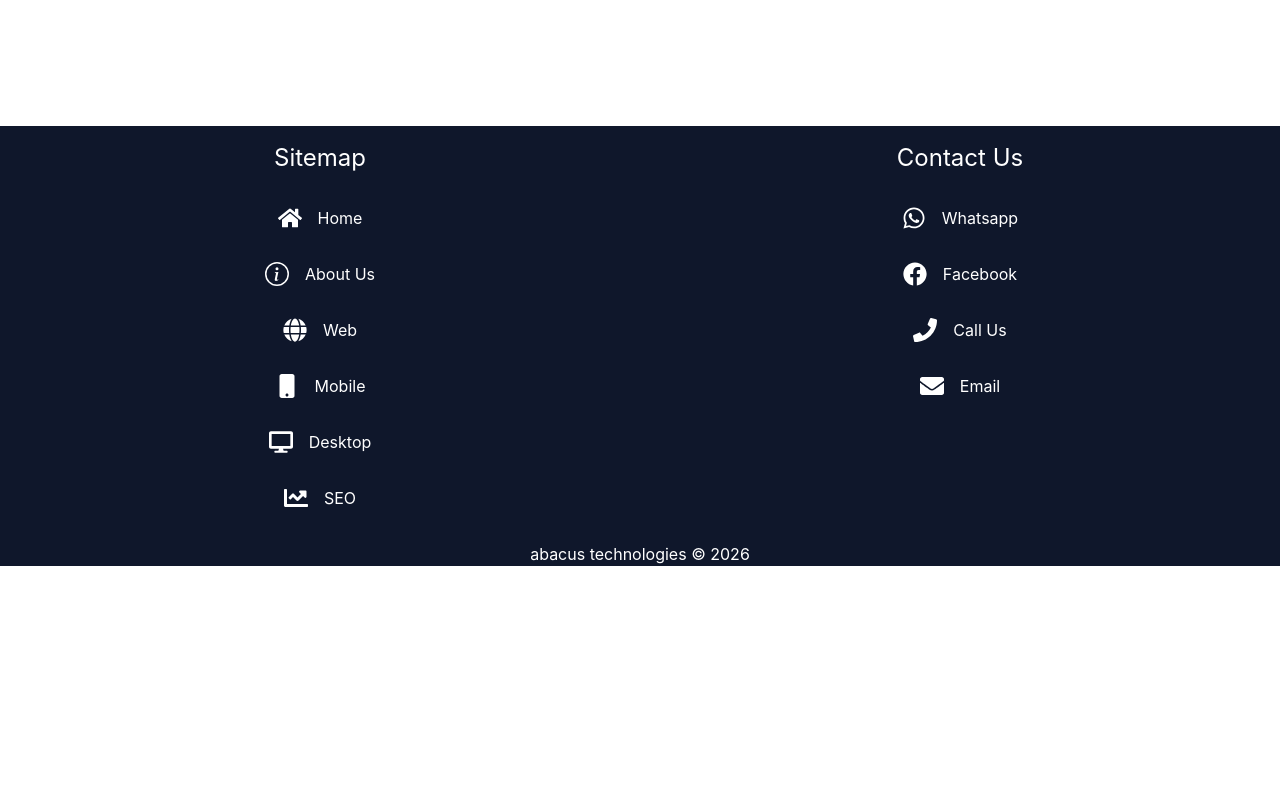
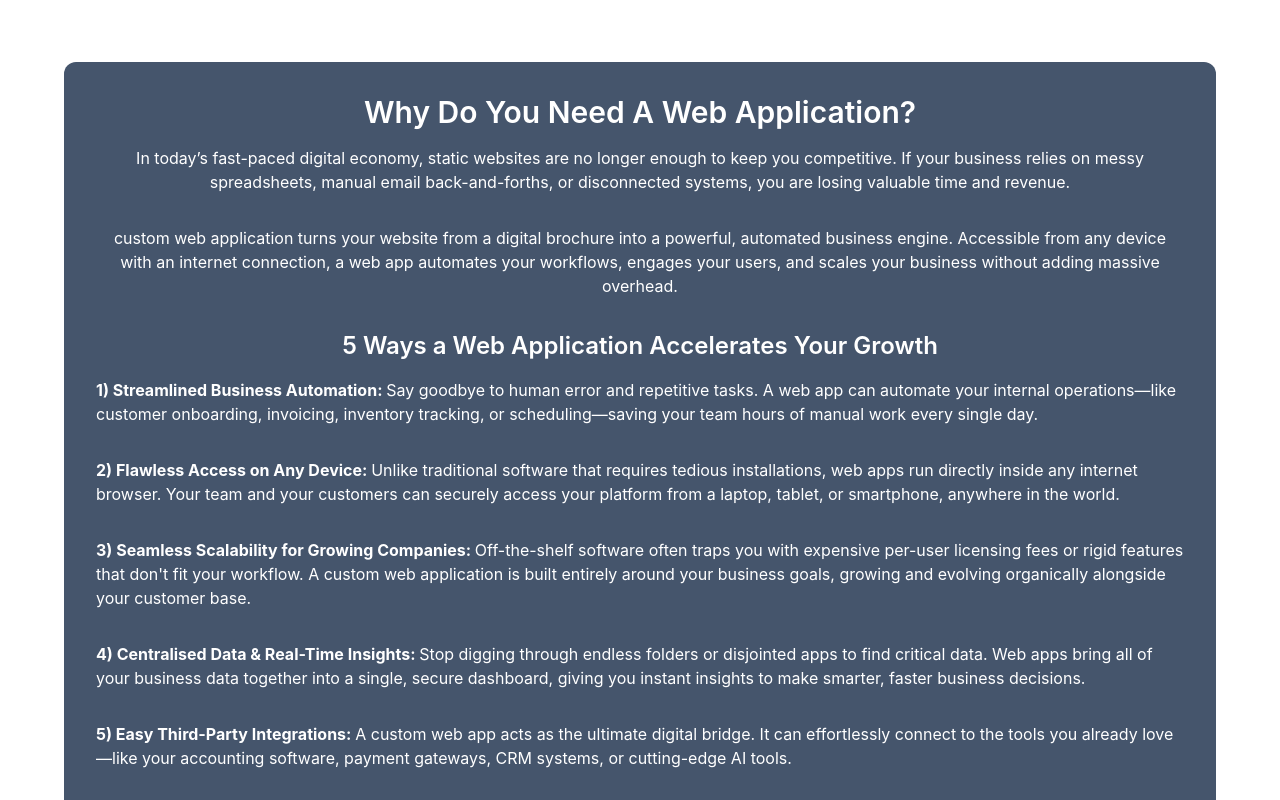
Before and after one commit to Burlington1308/abacus_technologies, a React (Vite) app: page /services/web in a window 1280 px wide. Shown: the part 1580-2380 px from the top of the page. Before the commit the page ends 2146 px from the top, so only its background shows below. Built offline with nearby package versions, Linux system fonts and the light colour scheme.

Commit message:
web page final copy

```diff
--- a/src/components/Web.jsx
+++ b/src/components/Web.jsx
@@ -1,14 +1,15 @@
 import { FaCode, FaCodeBranch, FaDatabase, FaGlobe, FaShoppingCart } from "react-icons/fa";
-import image from "../assets/images/laptop.jpg"
+import image from "../assets/images/laptop.jpg";
 import { BrainCircuit } from "lucide-react";
+import busImage from "../assets/images/business_woman.jpg";
 
 const Web = () => {
   return (
     <div className="min-h-dvh w-full p-16
       justify-center text-slate-800">
         <div className="flex shadow-2xl">
-          <div className="w-1/2 flex flex-col
-            text-center p-20 gap-8 bg-white rounded-2xl
+          <div className="w-full md:w-1/2 flex flex-col items-center justify-center
+            text-center p-8 md:p-20 gap-8 bg-white rounded-2xl
             xl:rounded-tr-none xl:rounded-br-none ">
               <h1 className="text-5xl font-bold">Responsive Web Applications</h1>
               <FaGlobe size={80} className="m-auto"/>
@@ -22,9 +23,9 @@ const Web = () => {
                       xl:rounded-br-2xl xl:block hidden"/>
         </div>
 
-        <div className="w-full p-16">
+        <div className="w-full py-8 md:p-16">
           <h2 className="text-3xl font-semibold text-center">Types Of Web Applications We Build</h2>
-          <div className="grid grid-cols-1 md:grid-cols-3 gap-4 px-16 py-4">
+          <div className="grid grid-cols-1 md:grid-cols-3 gap-4 md:px-16 py-4">
             <div className="w-full md:basis-[calc(33.333%-1rem)] border border-slate-600 border-1 rounded-xl flex flex-col items-center justify-center p-8">
               <FaCode size={50}/>
               <h3 className="text-2xl font-semibold">Static Website</h3>
@@ -74,6 +75,89 @@ const Web = () => {
             </div>
           </div>
         </div>
+
+        <div className="w-full bg-slate-600 rounded-xl text-white p-8">
+          <h2 className="text-center text-3xl font-semibold">Why Do You Need A Web Application?</h2>
+          <p className='text-center py-4'>
+            In today’s fast-paced digital economy, static websites are no longer enough to keep you competitive.
+            If your business relies on messy spreadsheets, manual email back-and-forths, or disconnected systems,
+            you are losing valuable time and revenue.
+          </p>
+          <p className='text-center py-4'>
+             custom web application turns your website from a digital brochure into a powerful, automated business
+             engine. Accessible from any device with an internet connection, a web app automates your workflows,
+             engages your users, and scales your business without adding massive overhead.
+          </p>
+
+          <h3 className="text-2xl font-semibold text-center pt-4">5 Ways a Web Application Accelerates Your Growth</h3>
+          <p className="py-4">
+            <b>1) Streamlined Business Automation: </b>
+            Say goodbye to human error and repetitive tasks. A web app can automate your internal operations—like customer onboarding,
+            invoicing, inventory tracking, or scheduling—saving your team hours of manual work every single day.
+          </p>
+          <p className="py-4">
+            <b>2) Flawless Access on Any Device: </b>
+            Unlike traditional software that requires tedious installations, web apps run directly inside any internet browser. Your
+            team and your customers can securely access your platform from a laptop, tablet, or smartphone, anywhere in the world.
+          </p>
+          <p className="py-4">
+            <b>3) Seamless Scalability for Growing Companies: </b>
+            Off-the-shelf software often traps you with expensive per-user licensing fees or rigid features that don't fit your workflow.
+            A custom web application is built entirely around your business goals, growing and evolving organically alongside your customer base.
+          </p>
+          <p className="py-4">
+            <b>4) Centralised Data & Real-Time Insights: </b>
+            Stop digging through endless folders or disjointed apps to find critical data. Web apps bring all of your business data together into a single,
+            secure dashboard, giving you instant insights to make smarter, faster business decisions.
+          </p>
+          <p className="py-4">
+            <b>5) Easy Third-Party Integrations: </b>
+            A custom web app acts as the ultimate digital bridge. It can effortlessly connect to the tools you already love—like your accounting software, payment gateways,
+            CRM systems, or cutting-edge AI tools.
+          </p>
+        </div>
+
+        <div className="w-full mt-16 rounded-2xl shadow-2xl flex flex-col md:flex-row">
+          <img src={busImage} className="w-full md:w-1/2 object-cover rounded-tl-2xl rounded-tr-2xl md:rounded-tl-2xl md:rounded-bl-2xl"/>
+          <div className="md:w-1/2 p-8 flex flex-col items-center justify-center">
+             <h3 className="text-2xl font-semibold text-center">Is Your Business Ready for a Web App?</h3>
+             <p className="py-4">
+              <b>If you resonate with any of the following scenarios, it’s time to upgrade your tech stack:</b>
+             </p>
+             <ul className="text-slate-600 py-4 list-disc list-inside">
+              <li className="py-4">You’ve outgrown Microsoft Excel or Google Sheets for managing your operations.</li>
+              <li className="py-4">Your team spends hours manually copying data from one system to another.</li>
+              <li className="py-4">You want to launch a unique online service, SaaS platform, or customer portal but cannot find an existing software that fits your exact concept.</li>
+              <li className="py-4">You need to give remote employees or external clients secure, real-time access to specific company data.</li>
+             </ul>
+
+             <h4 className="text-center text-2xl">Ready to build your digital engine?</h4>
+             <p className="py-4 text-center">
+              Don't let outdated workflows hold your business back. Let’s build a fast, secure, and intelligent web application designed specifically to scale your operations.
+             </p>
+          </div>
+        </div>
+
+        <div className="w-full p-8">
+          <h2 className="text-center text-3xl font-semibold">What If You Only Need A Static Website?</h2>
+          <p className='text-slate-600 text-center py-4'>
+            Not every business needs a complex, data-driven application right out of the gate. If your primary goals
+            are to establish a professional online presence, build brand credibility, and give potential clients a clean
+            way to find your services and contact details, a high-performance static website is the perfect, cost-effective choice.
+          </p>
+          <p className='text-slate-600 text-2xl pt-4'>
+            A modern static site is ideal for:
+          </p>
+          <ul className="text-slate-600 py-4 pl-8">
+            <li className="py-2"><b>Digital Brochures & Portfolios: </b>Showcasing your services, past projects, or case studies.</li>
+            <li className="py-2"><b>Landing Pages: </b>Launching focused marketing campaigns to capture leads or promote a single product.</li>
+            <li className="py-2"><b>Informational Hubs </b>Sharing business hours, locations, and frequently asked questions.</li>
+          </ul>
+          <p className='text-slate-600 text-center py-4'><b>The Abacus Advantage: </b>Even for simpler static sites, we don’t use generic, bloated templates. We build lightning-fast,
+          secure, and fully responsive sites from scratch, completely optimized for SEO so your business stands out on Google from day one.
+          And when your business expands, we can easily upgrade your static site into a fully functional web app.
+          </p>
+        </div>
     </div>
   )
 }
```
Also changed, not shown: src/assets/images/business_woman.jpg (added).
